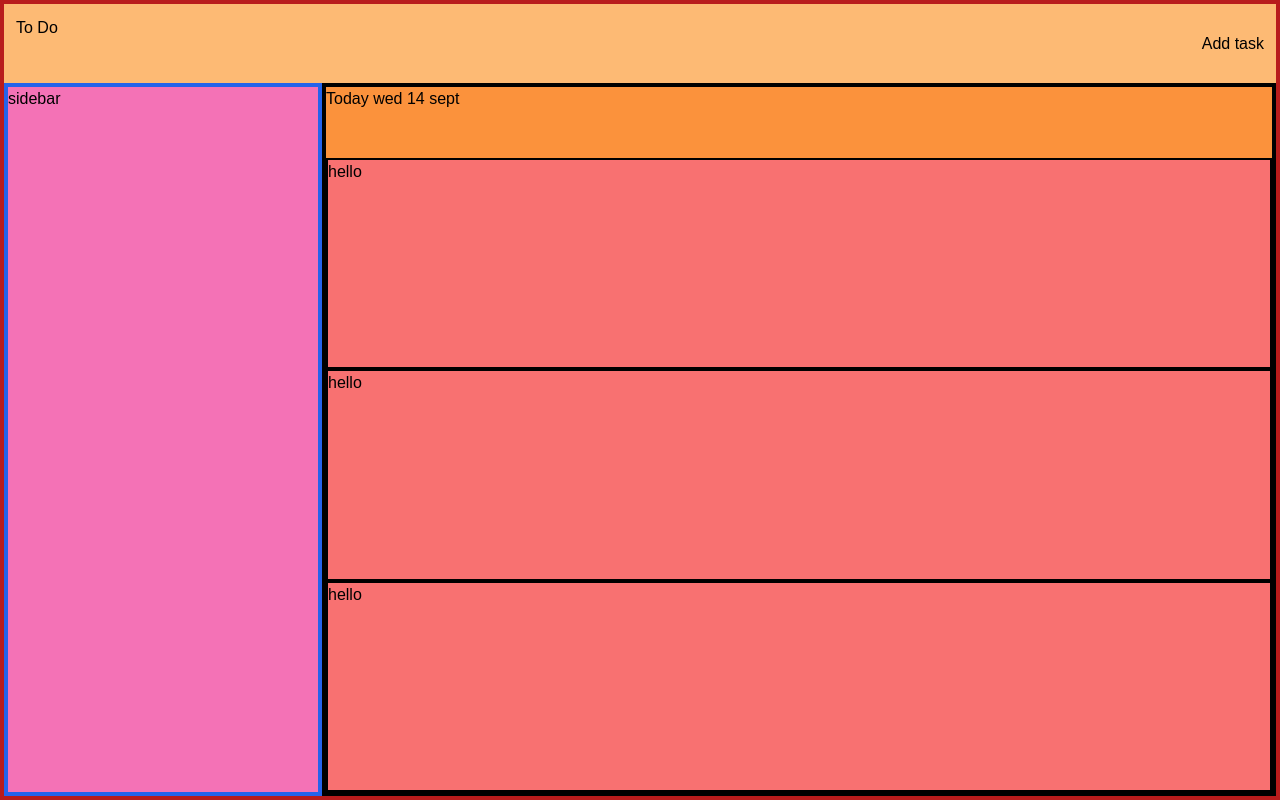
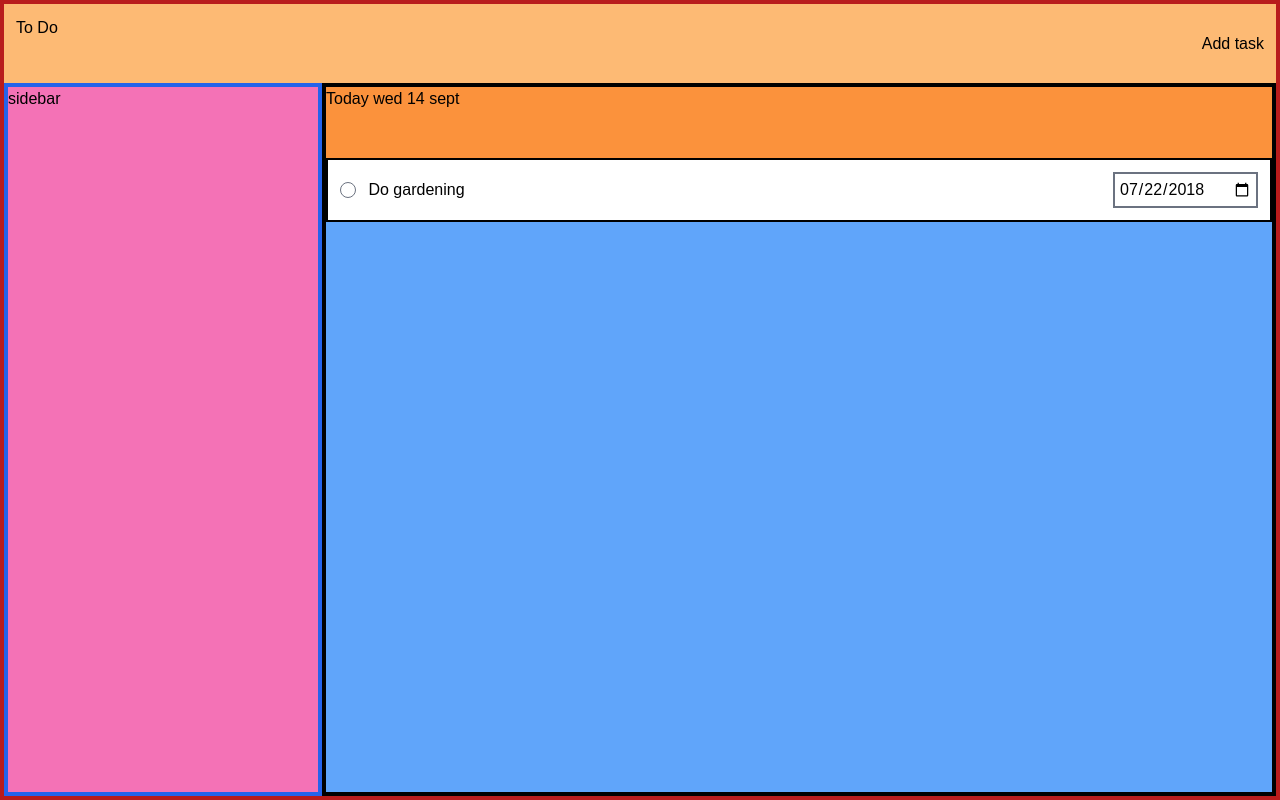
Before and after one commit to muditchoudhary/todo-app, a website built with webpack: page dist/index.html in a window 1280 px wide. Built offline with nearby package versions, Linux system fonts and the light colour scheme.

Commit message:
Created task element with html

```diff
--- a/dist/index.html
+++ b/dist/index.html
@@ -57,9 +57,13 @@
               <div class="border-4 bg-yellow-200 min-h-full w-3/4 border-solid border-black flex-auto">
                 <div class=" bg-orange-400 h-[10%]">Today wed 14 sept</div>
                 <div class=" bg-blue-400 h-[90%] grid grid-cols-1 grid-rows-1 auto-rows-fr overflow-auto">
-                    <div class=" bg-red-400 border-2 border-solid border-black ">hello</div>
-                    <div class=" bg-red-400 border-2 border-solid border-black ">hello</div>
-                    <div class=" bg-red-400 border-2 border-solid border-black ">hello</div>
+                    <div class=" bg-white border-2 border-solid border-black h-max flex items-center justify-between p-3">
+                        <div class="">
+                            <input type="checkbox" name="task-status" id="task-status" class="appearance-none w-4 h-4 rounded-lg">
+                            <span class=" task-name ml-2">Do gardening</span>
+                        </div>
+                        <input type="date" name="user-due-date" id="user-due-date" value="2018-07-22" class="border-2 border-gray-500 border-solid p-1">
+                    </div>
                 </div>
               </div>
             </div>
```
